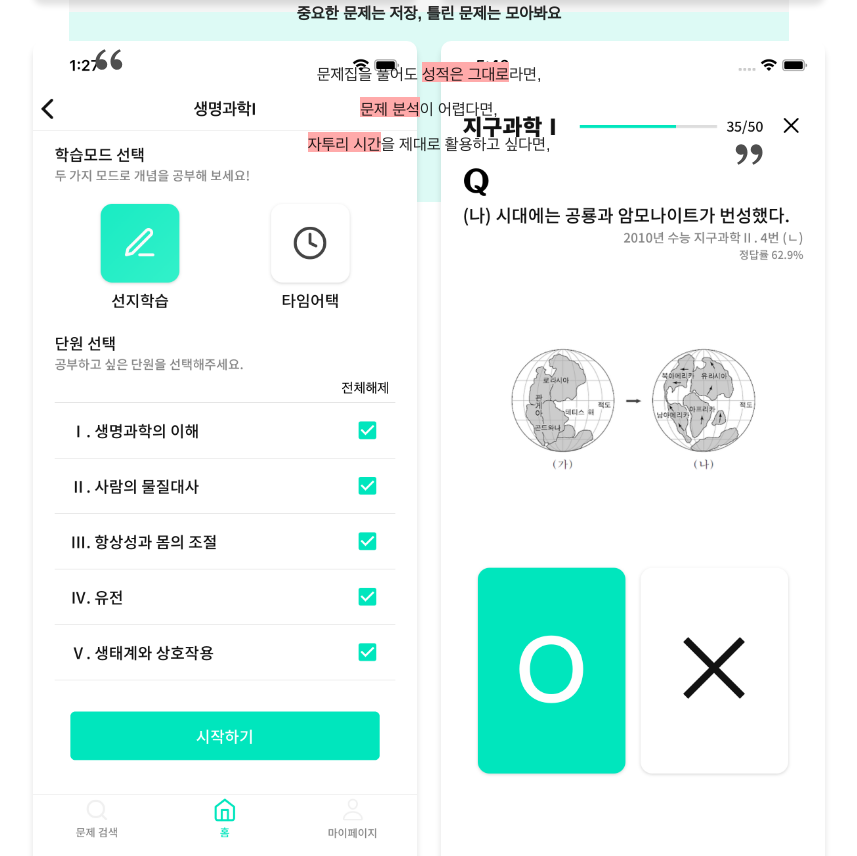
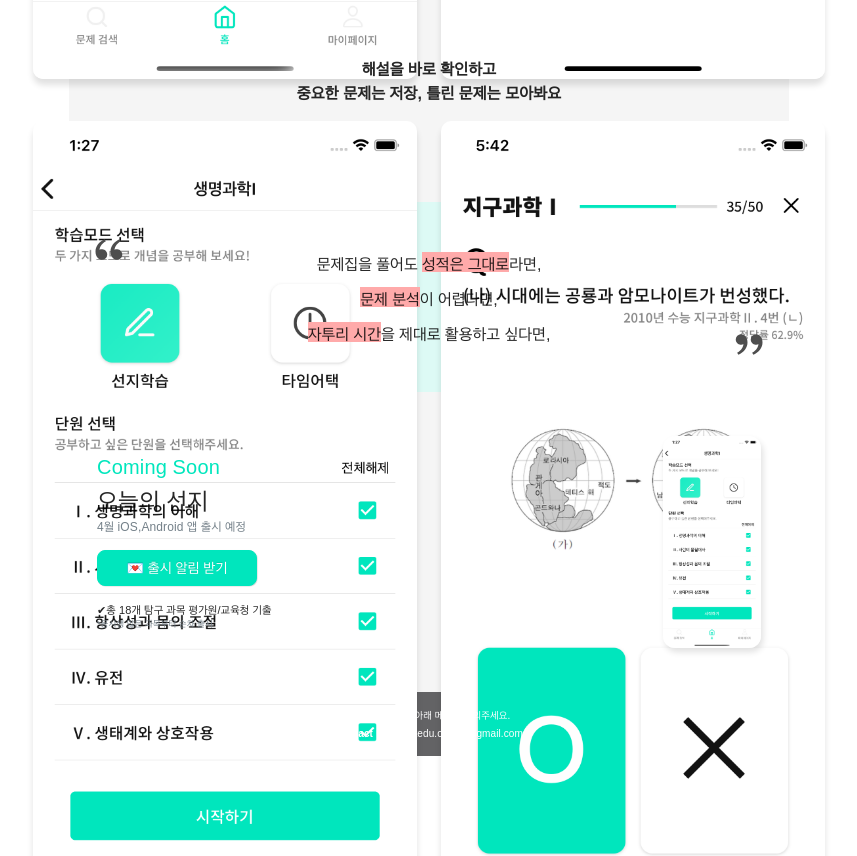
Before and after one commit to almo-edu/ox-landing, a React (Create React App) app: page /#/ in a window 1280 px wide. Shown: the part 1562-2418 px from the top of the page, without its empty margins (211-1068 px from the left). Built offline with nearby package versions, Linux system fonts and the light colour scheme; no server answers.

Commit message:
coming soon

```diff
--- a/src/home/Advantages.tsx
+++ b/src/home/Advantages.tsx
@@ -3,11 +3,12 @@ import styled from "styled-components"
 import adv1 from "assets/adv1.png"
 import adv2 from "assets/adv2.png"
 import { Button } from "antd"
+import { useNavigate } from "react-router-dom"
 
 
 const Wrapper = styled.section`
     background-color: #F5F5F5;
-    height: 110vh;
+    height: 990px;
     display: flex;
     flex-direction: column;
 
@@ -26,6 +27,9 @@ const Wrapper = styled.section`
 `
 
 export function Advantages(){
+    const navigate = useNavigate()
+    const toQuiz = () => navigate('/quiz/HIS/1')
+
     return (
         <Wrapper>
             <Box
@@ -81,7 +85,7 @@ export function Advantages(){
             </Box>
 
             <Box flexDirection="column" alignItems="center" paddingTop={24} paddingBottom={48}>
-                <Button type="primary" >
+                <Button type="primary" onClick={toQuiz} >
                     O/X 문제 풀어보기
                 </Button>
                 <Text type="D1" content="· 작년 한국사 기출을 O/X로 풀어볼 수 있어요." marginTop={12} />
--- /dev/null
+++ b/src/home/ComingSoon.tsx
@@ -0,0 +1,53 @@
+import { Box, Text } from "materials";
+import styled from "styled-components";
+import adv1 from "assets/adv1.png"
+import { MAIN_COLOR } from "style/constants";
+import { Button } from "antd";
+import { useNavigate } from "react-router-dom";
+
+const Wrapper = styled.section`
+    background-color: #F5F5F5;
+    height: 300px;
+    padding: 28px;
+
+    display: flex;
+    justify-content: space-between;
+
+    img {
+
+        border-radius: 12px;
+        box-shadow: rgba(0, 0, 0, 0.12) 2px 4px 6px;
+    }
+
+    button {
+        width: 160px;
+        height: 36px;
+        border-radius: 8px;
+    }
+`
+
+export function ComingSoon(){
+    const navigate = useNavigate()
+    const toRegister = () => navigate('/register')
+
+    return (
+        <Wrapper>
+            <Box flexDirection="column" justifyContent="center">
+                <Text size={20} content="Coming Soon" color={MAIN_COLOR} />
+                <Text size={24} content="오늘의 선지" marginTop={12} />
+                <Text type="D1" content="4월 iOS,Android 앱 출시 예정" marginTop={8} marginBottom={18} />
+
+
+                <Button type="primary" onClick={toRegister}>
+                    💌 출시 알림 받기
+                </Button>
+
+                <Text size={11} content="✔총 18개 탐구 과목 평가원/교육청 기출" marginTop={18} />
+                <Text type="D2" size={9} content="*응시생 많은 과목부터 순차 출시" marginTop={4} />
+            </Box>
+            <Box paddingVertical={16}>
+                <img src={adv1} />
+            </Box>
+        </Wrapper>
+    )
+}
--- a/src/home/Comments.tsx
+++ b/src/home/Comments.tsx
@@ -1,4 +1,4 @@
-import { Box, Text } from "materials"
+import { Box } from "materials"
 import styled from "styled-components"
 import { RiDoubleQuotesL, RiDoubleQuotesR } from 'react-icons/ri'
 
--- /dev/null
+++ b/src/home/Contact.tsx
@@ -0,0 +1,24 @@
+import { Box, Text } from "materials";
+import styled from "styled-components";
+
+const Wrapper = styled.div`
+    background-color: #636365;
+    height: 64px;
+    color: #ffffff;
+    display: flex;
+    flex-direction: column;
+    align-items: center;
+    justify-content: center;
+    font-size: 10px;
+`
+export function Contact(){
+    return (
+        <Wrapper>
+            <Text content="궁금하신 사항은 아래 메일로 문의주세요." marginBottom={8} />
+            <div>
+                <Text bold content="Contact" />
+                <Text content="whynotedu.official@gmail.com" marginLeft={12} />
+            </div>
+        </Wrapper>
+    )
+}
--- a/src/home/Feature.tsx
+++ b/src/home/Feature.tsx
@@ -4,7 +4,7 @@ import feature_img from "assets/feature1.png"
 
 const Wrapper = styled.section`
     background-color: #DDFAF5;
-    height: 80vh;
+    height: 720px;
     display: flex;
     flex-direction: column;
 
--- a/src/home/index.tsx
+++ b/src/home/index.tsx
@@ -1,19 +1,17 @@
-import { Button } from "antd"
-import { useNavigate } from "react-router-dom"
-import styled from "styled-components"
 import { Advantages } from "./Advantages"
+import { ComingSoon } from "./ComingSoon"
 import { Comments } from "./Comments"
+import { Contact } from "./Contact"
 import { Feature } from "./Feature"
 
-const Wrapper = styled.div`
-
-`
 export function Home(){
     return (
-        <Wrapper>
+        <div>
             <Feature />
             <Advantages />
             <Comments />
-        </Wrapper>
+            <ComingSoon />
+            <Contact />
+        </div>
     )
 }
```
